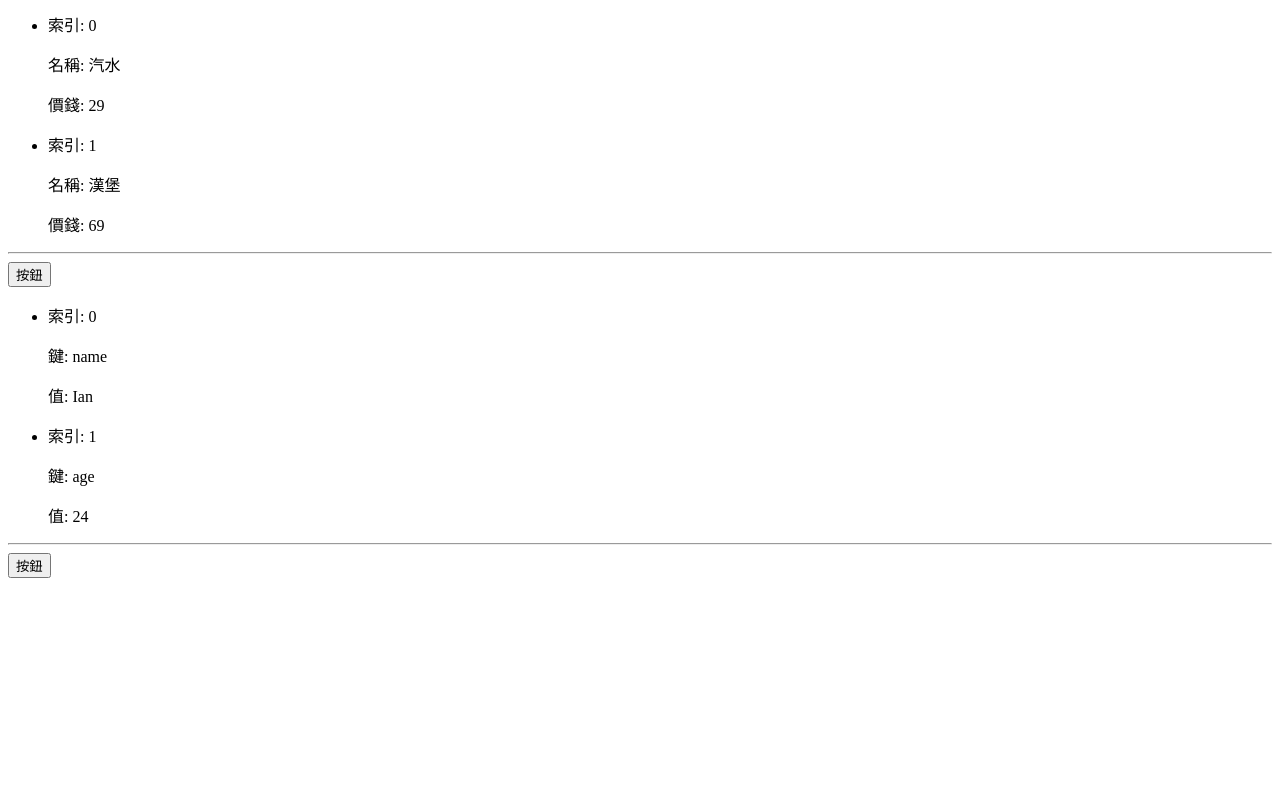
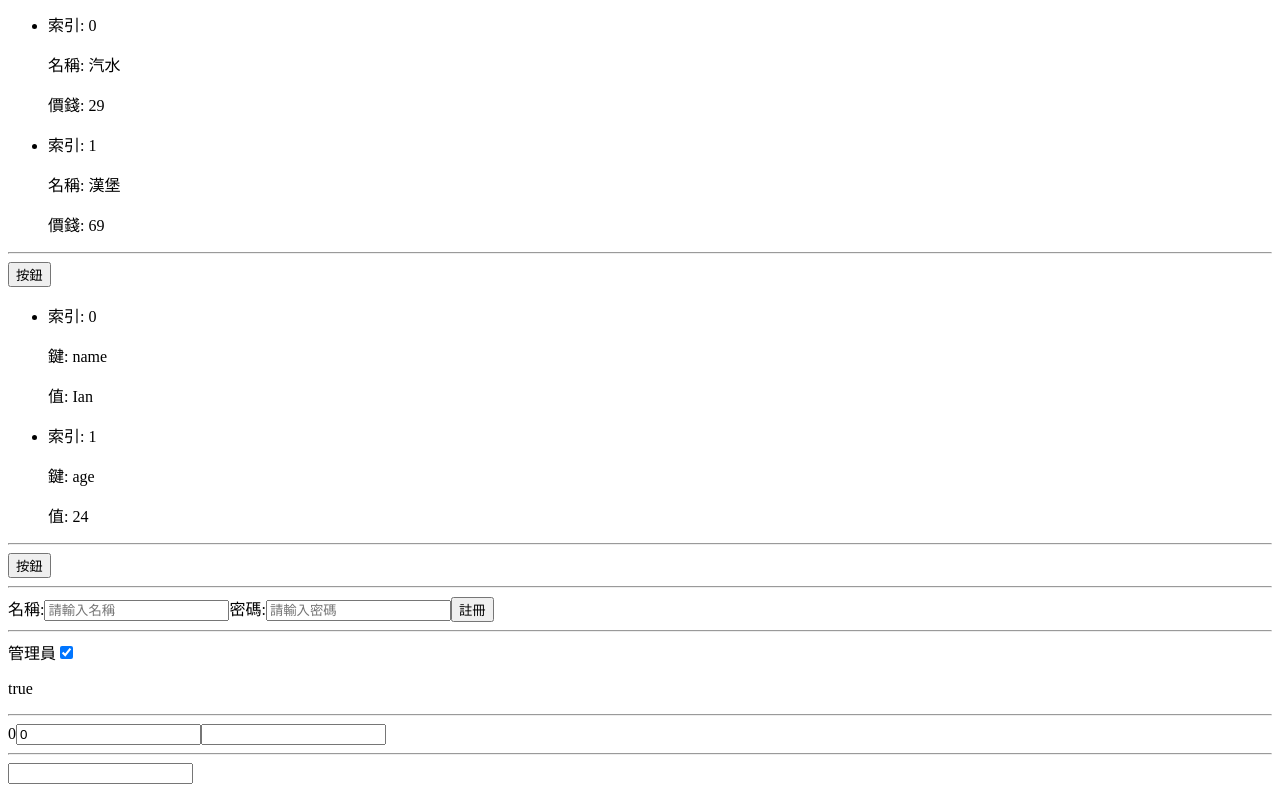
Before and after one commit to awdr74100/typescript-vue-basic, a Vue app: page / in a window 1280 px wide. Shown: the part 574-1374 px from the top of the page. Before the commit the page ends 1160 px from the top, so only its background shows below. Built offline with nearby package versions, Linux system fonts and the light colour scheme.

Commit message:
Update ...

```diff
--- a/src/App.vue
+++ b/src/App.vue
@@ -62,6 +62,36 @@
     <button type="button" @click.middle="buttonHandler('prod', $event)">
       按鈕
     </button>
+    <hr />
+    <form action="#" @submit.prevent="register">
+      <label for="username">名稱:</label>
+      <input
+        type="text"
+        id="username"
+        v-model="username"
+        placeholder="請輸入名稱"
+      />
+      <label for="password">密碼:</label>
+      <input
+        type="password"
+        id="password"
+        v-model="password"
+        placeholder="請輸入密碼"
+      />
+      <button type="submit">註冊</button>
+    </form>
+    <hr />
+    <label for="isAdmin">管理員</label>
+    <input type="checkbox" id="isAdmin" v-model="isAdmin" />
+    <p>{{ isAdmin }}</p>
+    <hr />
+    <label for="inputNumber">{{ inputNumber }}</label>
+    <input type="number" id="inputNumber" v-model.number="inputNumber" />
+    <label for="inputText">{{ inputText }}</label>
+    <input type="text" v-model.trim="inputText" />
+    <hr />
+    <input type="text" v-model="nickname" />
+    <p>{{ nickname }}</p>
   </div>
 </template>
 
@@ -169,6 +199,24 @@ const buttonHandler = (mode: 'dev' | 'prod', e: Event) => {
   console.log(mode);
   console.log(e);
 };
+
+// #12
+const username = ref('');
+const password = ref('');
+
+const register = () => {
+  console.log(username.value, password.value);
+};
+
+// #13
+const isAdmin = ref(true);
+
+// #14
+const inputNumber = ref(0);
+const inputText = ref('');
+
+// #15
+const nickname = ref('');
 </script>
 
 <style></style>
```
